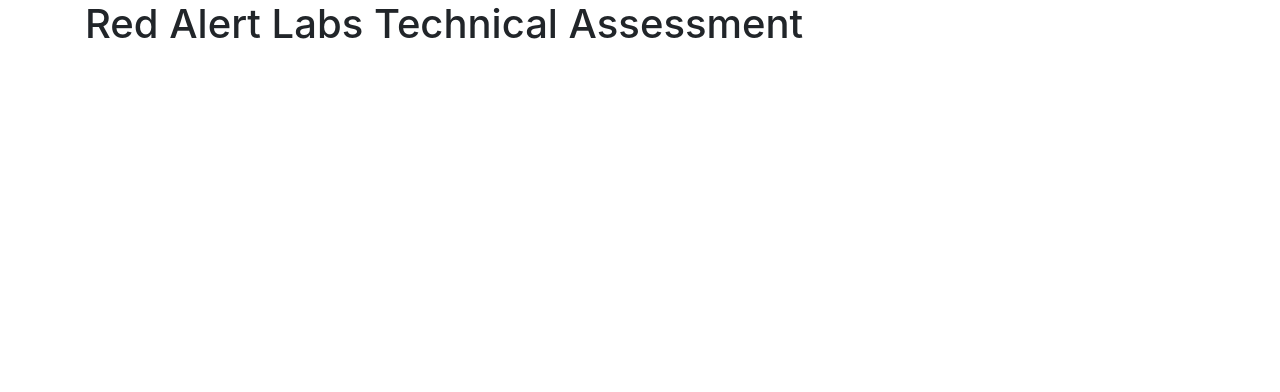
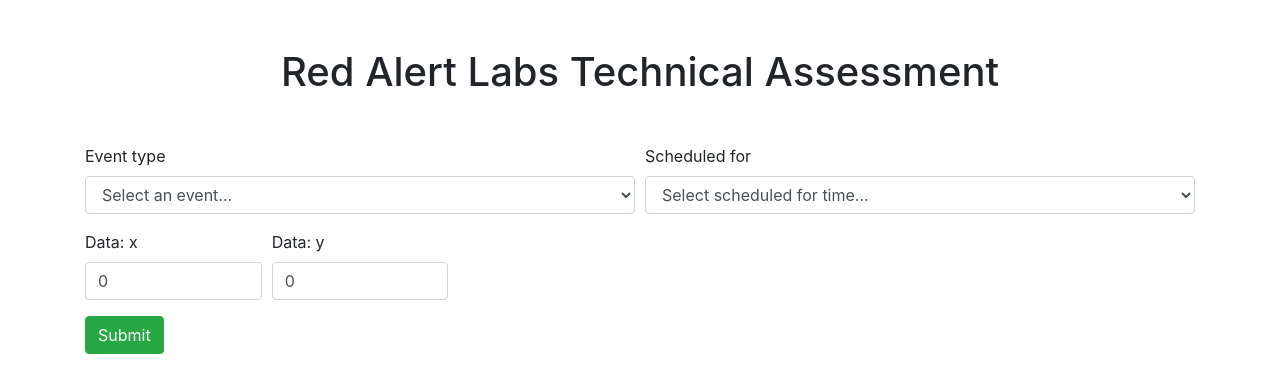
Before and after one commit to EliasAfara/persistent-task-queue-management, a React (Create React App) app in the folder client/: page / in a window 1280 px wide. Shown: the top 392 px of the page. Built offline with nearby package versions, Linux system fonts and the light colour scheme; the HTML template or start-up script is replaced by a standard one.

Commit message:
Created events form

```diff
--- a/client/src/App.js
+++ b/client/src/App.js
@@ -1,10 +1,11 @@
 import './App.css';
+import From from './components/From';
 
 function App() {
   return (
     <>
       <div className='container'>
-        <h1>Red Alert Labs Technical Assessment</h1>
+        <From />
       </div>
     </>
   );
--- /dev/null
+++ b/client/src/components/From.js
@@ -0,0 +1,127 @@
+import React, { useState } from 'react';
+
+const initialData = {
+  type: '',
+  data: {
+    x: 0,
+    y: 0,
+  },
+  scheduled_for_time: '',
+};
+
+const From = () => {
+  const [formData, setFormData] = useState(initialData);
+
+  const { type, data, scheduled_for_time } = formData;
+
+  const handleData = (name, value) => {
+    setFormData({
+      ...formData,
+      [name]: value,
+    });
+  };
+
+  const onSubmitForm = async (e) => {
+    e.preventDefault();
+
+    console.log(formData);
+    try {
+      const response = await fetch('http://localhost:3001/events', {
+        method: 'POST',
+        headers: { 'Content-Type': 'application/json' },
+        body: JSON.stringify(formData),
+      });
+
+      console.log(response);
+
+      window.location = '/';
+    } catch (err) {
+      console.error(err.message);
+    }
+  };
+
+  return (
+    <>
+      <h1 className='text-center mt-5'>Red Alert Labs Technical Assessment</h1>
+      <form className='mt-5' onSubmit={onSubmitForm}>
+        <div className='form-row'>
+          <div className='form-group col-md-6'>
+            <label htmlFor='eventTypeSelect'>Event type</label>
+            <select
+              className='form-control form-select'
+              aria-label='Event type select'
+              id='eventTypeSelect'
+              value={type}
+              onChange={(e) => handleData('type', e.target.value)}
+            >
+              <option value='' disabled>
+                Select an event...
+              </option>
+              <option value='addition'>Addition</option>
+              <option value='subtraction'>Subtraction</option>
+              <option value='division'>Division</option>
+              <option value='multiplication'>Multiplication</option>
+            </select>
+          </div>
+          <div className='form-group col-md-6'>
+            <label htmlFor='scheduledForSelect'>Scheduled for</label>
+            <select
+              className='form-control form-select'
+              aria-label='Scheduled for select'
+              id='scheduledForSelect'
+              value={scheduled_for_time}
+              onChange={(e) => handleData('scheduled_for_time', e.target.value)}
+            >
+              <option value='' disabled>
+                Select scheduled for time...
+              </option>
+              <option value='5 second'>5 seconds</option>
+              <option value='30 second'>30 seconds</option>
+              <option value='1 minute'>1 minute</option>
+              <option value='5 minute'>5 minutes</option>
+              <option value='30 minute'>30 minutes</option>
+              <option value='1 day'>1 day</option>
+              <option value='3 day'>3 days</option>
+              <option value='1 month'>1 month</option>
+              <option value='2 month'>2 months</option>
+              <option value='1 year'>1 year</option>
+            </select>
+          </div>
+        </div>
+        <div className='form-row'>
+          <div class='form-group col-md-2'>
+            <label htmlFor='dataX-value'>Data: x</label>
+            <input
+              type='number'
+              class='form-control'
+              id='dataX-value'
+              value={data.x}
+              onChange={(e) =>
+                handleData('data', { ...data, x: e.target.value })
+              }
+            />
+          </div>
+
+          <div class='form-group col-md-2'>
+            <label htmlFor='dataY-value'>Data: y</label>
+            <input
+              type='number'
+              class='form-control'
+              id='dataY-value'
+              value={data.y}
+              onChange={(e) =>
+                handleData('data', { ...data, y: e.target.value })
+              }
+            />
+          </div>
+        </div>
+
+        <button type='submit' class='btn btn-success'>
+          Submit
+        </button>
+      </form>
+    </>
+  );
+};
+
+export default From;
```
